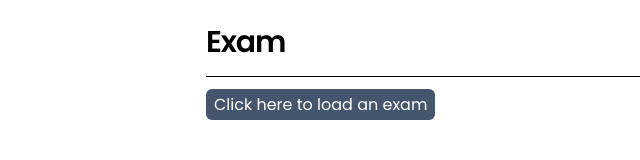
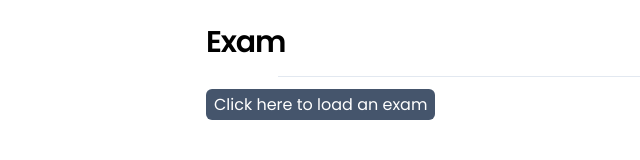
Before and after one commit to pasc4le/exam-renderer, a website: page index.html in a window 1280 px wide. Shown: the whole page, without its empty margins (74-714 px from the left). Drawn offline with nearby package versions, Linux system fonts and the light colour scheme.

Commit message:
feat: style divider

```diff
--- a/index.html
+++ b/index.html
@@ -42,7 +42,7 @@
     <body>
         <div class="max-w-screen-md mx-auto py-6 px-6" x-data="exam">
             <h1 x-text="data.exam_title" class="text-3xl">Exam</h1>
-            <hr class="my-4"/>
+            <hr class="my-4 border-slate-200 md:w-4/5 mx-auto"/>
             <div class="mt-2">
                 <div x-show="!loaded">
                     <label
```
Also changed, not shown: pnpm-lock.yaml (added).
